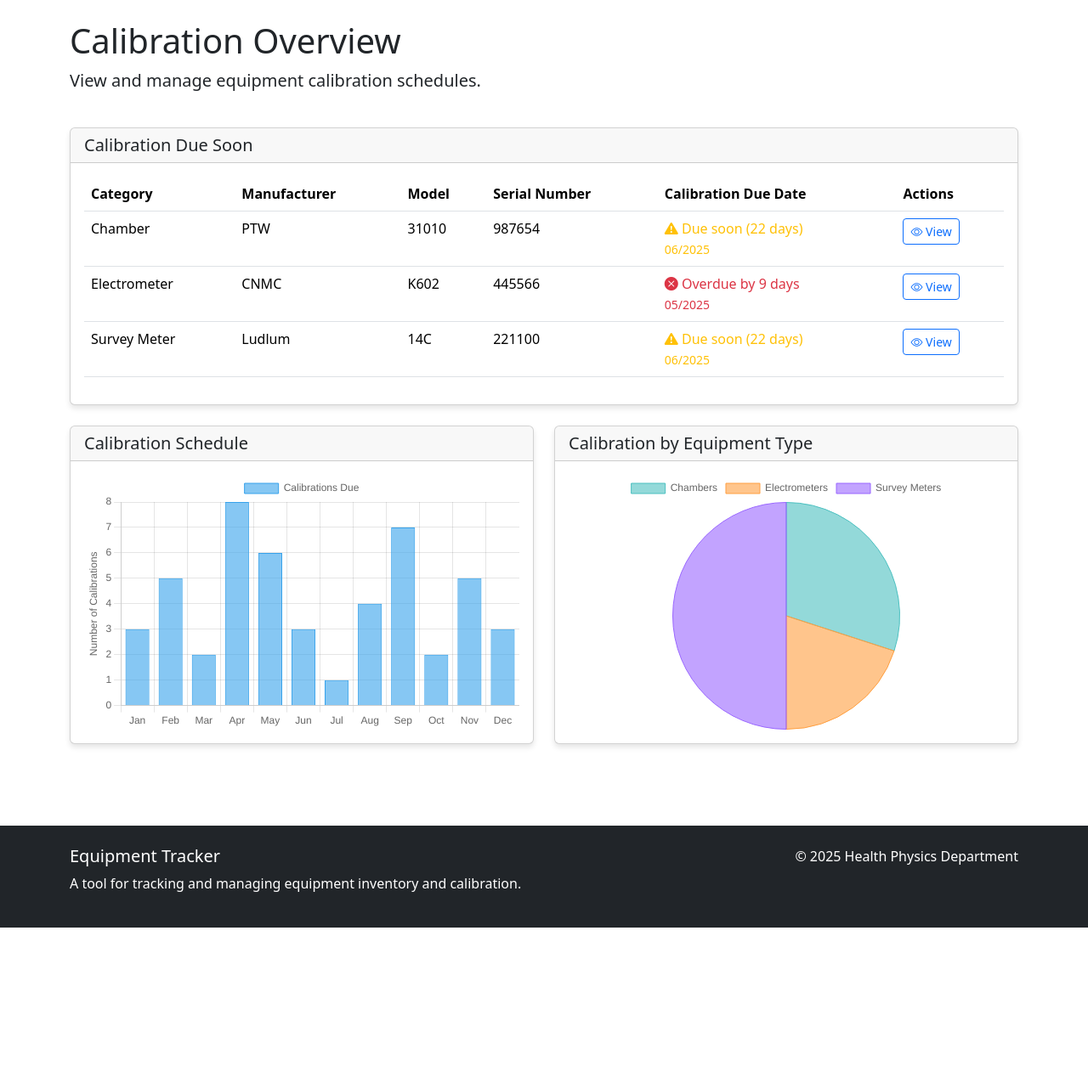
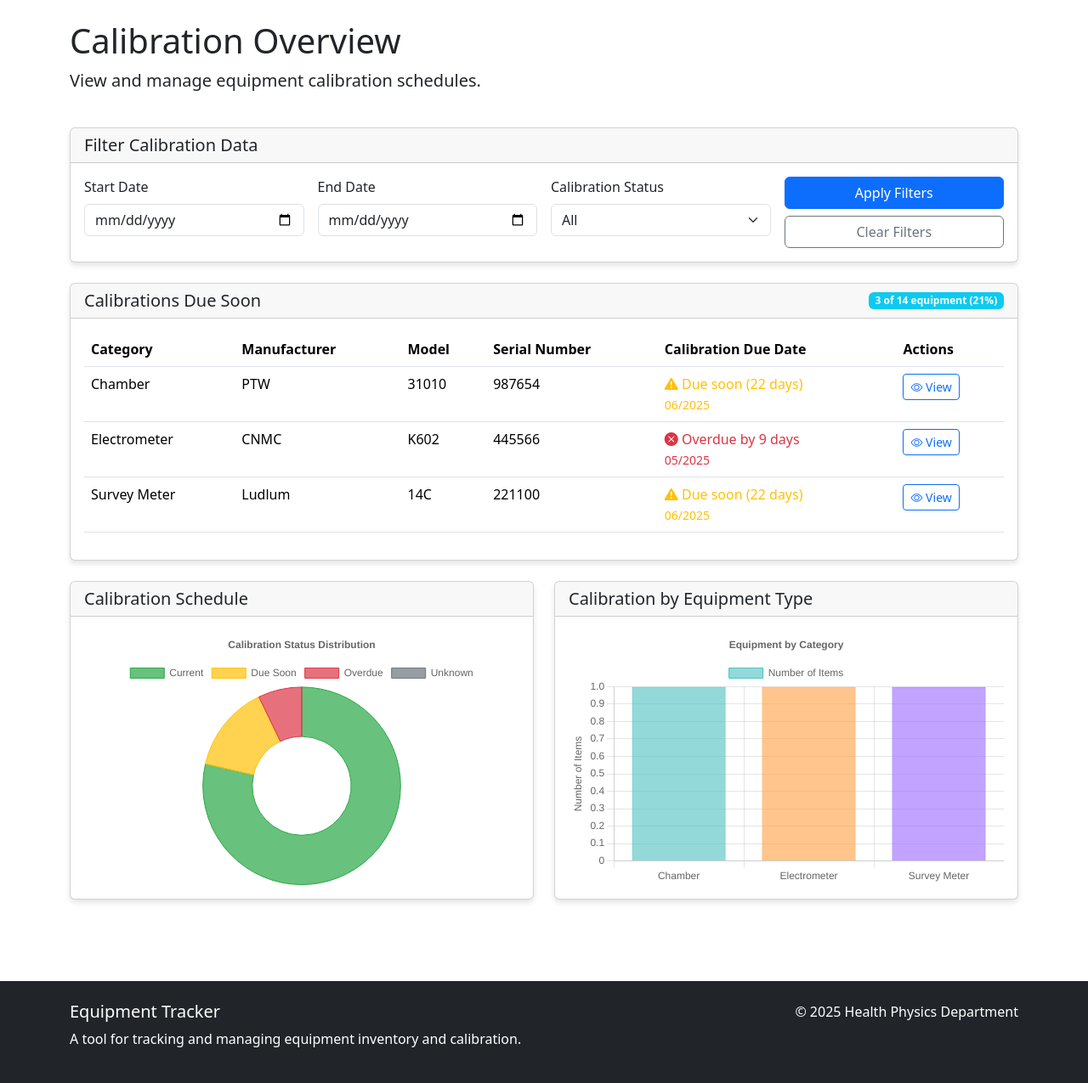
Before and after one commit to Ara-Alexandrian/equipment-tracker, a Flask app: page /calibration in a window 1280 px wide. Shown: the part 80-1355 px from the top of the page at 85% size. Before the commit the page ends 1172 px from the top, so only its background shows below. Run offline with Flask 3, Linux system fonts and the light colour scheme.

Commit message:
Add advanced calibration filtering and status tracking
- Enhanced JsonEquipmentDataManager with filtering by calibration date and status\n- Updated dashboard routes to support date range and status filtering\n- Improved calibration template with filter UI and dynamic charts\n- Updated README with comprehensive project documentation

```diff
--- a/app/routes/dashboard.py
+++ b/app/routes/dashboard.py
@@ -4,6 +4,7 @@ Dashboard routes for the Equipment Tracker
 from flask import Blueprint, render_template, request, redirect, url_for, flash
 from app.models.equipment import EquipmentDataManager
 from app import equipment_manager
+from datetime import datetime
 
 bp = Blueprint('dashboard', __name__)
 
@@ -69,11 +70,89 @@ def equipment_detail(equipment_id):
 
 @bp.route('/calibration')
 def calibration_overview():
-    """Render the calibration overview page."""
-    # Get equipment with calibration due soon
-    due_soon = equipment_manager.get_calibration_due_soon()
+    """Render the calibration overview page with filtering options."""
+    # Get filter parameters
+    start_date_str = request.args.get('start_date')
+    end_date_str = request.args.get('end_date')
+    status = request.args.get('status')
+
+    # Parse dates if provided
+    start_date = None
+    end_date = None
+
+    if start_date_str:
+        try:
+            start_date = datetime.strptime(start_date_str, '%Y-%m-%d')
+        except ValueError:
+            pass
+
+    if end_date_str:
+        try:
+            end_date = datetime.strptime(end_date_str, '%Y-%m-%d')
+        except ValueError:
+            pass
+
+    # If no filters, just show equipment due soon
+    if not start_date and not end_date and not status:
+        due_soon = equipment_manager.get_calibration_due_soon()
+        filtered_items = due_soon
+    else:
+        # Use the new filter function
+        filtered_items = equipment_manager.filter_by_calibration_date(
+            start_date=start_date,
+            end_date=end_date,
+            status=status
+        )
+
+    # Group by category
+    items_by_category = {}
+    for item in filtered_items:
+        category = item.get('category', 'Unknown')
+        if category not in items_by_category:
+            items_by_category[category] = []
+        items_by_category[category].append(item)
+
+    # Calculate overall counts and percentages
+    all_equipment = equipment_manager.get_all_equipment()
+    total_count = len(all_equipment)
+    filtered_count = len(filtered_items)
+
+    filtered_percent = round(filtered_count / total_count * 100) if total_count > 0 else 0
+
+    # Get counts by status for chart
+    status_counts = {
+        'current': 0,
+        'due_soon': 0,
+        'overdue': 0,
+        'unknown': 0
+    }
+
+    for item in all_equipment:
+        date_str = str(item.get('calibration_due_date', ''))
+        cal_date = equipment_manager._parse_calibration_date(date_str)
+
+        if not cal_date:
+            status_counts['unknown'] += 1
+            continue
+
+        delta = cal_date - datetime.now()
+
+        if delta.days < 0:
+            status_counts['overdue'] += 1
+        elif delta.days <= 30:
+            status_counts['due_soon'] += 1
+        else:
+            status_counts['current'] += 1
 
     return render_template(
         'dashboard/calibration.html',
-        due_soon=due_soon
+        filtered_items=filtered_items,
+        items_by_category=items_by_category,
+        filtered_count=filtered_count,
+        total_count=total_count,
+        filtered_percent=filtered_percent,
+        status_counts=status_counts,
+        start_date=start_date_str,
+        end_date=end_date_str,
+        status=status
     )
--- a/app/templates/dashboard/calibration.html
+++ b/app/templates/dashboard/calibration.html
@@ -10,11 +10,58 @@
     </div>
 </div>
 
+<div class="row mb-4">
+    <div class="col-md-12">
+        <div class="card">
+            <div class="card-header">
+                <h5 class="mb-0">Filter Calibration Data</h5>
+            </div>
+            <div class="card-body">
+                <form action="{{ url_for('dashboard.calibration_overview') }}" method="get" class="row g-3">
+                    <div class="col-md-3">
+                        <label for="start_date" class="form-label">Start Date</label>
+                        <input type="date" class="form-control" id="start_date" name="start_date" value="{{ start_date }}">
+                    </div>
+                    <div class="col-md-3">
+                        <label for="end_date" class="form-label">End Date</label>
+                        <input type="date" class="form-control" id="end_date" name="end_date" value="{{ end_date }}">
+                    </div>
+                    <div class="col-md-3">
+                        <label for="status" class="form-label">Calibration Status</label>
+                        <select class="form-select" id="status" name="status">
+                            <option value="" {% if not status %}selected{% endif %}>All</option>
+                            <option value="current" {% if status == 'current' %}selected{% endif %}>Current</option>
+                            <option value="due_soon" {% if status == 'due_soon' %}selected{% endif %}>Due Soon</option>
+                            <option value="overdue" {% if status == 'overdue' %}selected{% endif %}>Overdue</option>
+                            <option value="unknown" {% if status == 'unknown' %}selected{% endif %}>Unknown</option>
+                        </select>
+                    </div>
+                    <div class="col-md-3 d-flex align-items-end">
+                        <div class="d-grid gap-2 w-100">
+                            <button type="submit" class="btn btn-primary">Apply Filters</button>
+                            <a href="{{ url_for('dashboard.calibration_overview') }}" class="btn btn-outline-secondary">Clear Filters</a>
+                        </div>
+                    </div>
+                </form>
+            </div>
+        </div>
+    </div>
+</div>
+
 <div class="row">
     <div class="col-md-12">
         <div class="card mb-4">
-            <div class="card-header">
-                <h5 class="mb-0">Calibration Due Soon</h5>
+            <div class="card-header d-flex justify-content-between align-items-center">
+                <h5 class="mb-0">
+                    {% if status %}
+                        {{ status|replace('_', ' ')|title }} Calibrations
+                    {% elif start_date or end_date %}
+                        Filtered Calibrations
+                    {% else %}
+                        Calibrations Due Soon
+                    {% endif %}
+                </h5>
+                <span class="badge bg-info">{{ filtered_count }} of {{ total_count }} equipment ({{ filtered_percent }}%)</span>
             </div>
             <div class="card-body">
                 <div class="table-responsive">
@@ -30,23 +77,35 @@
                             </tr>
                         </thead>
                         <tbody>
-                            {% for item in due_soon %}
+                            {% for item in filtered_items %}
                             <tr>
                                 <td>{{ item.category }}</td>
                                 <td>{{ item.manufacturer }}</td>
                                 <td>{{ item.model }}</td>
                                 <td>{{ item.serial_number }}</td>
-                                <td class="{% if item.calibration_status == 'overdue' %}text-danger{% else %}text-warning{% endif %}">
+                                <td class="
+                                    {% if item.calibration_status == 'overdue' %}text-danger
+                                    {% elif item.calibration_status == 'due_soon' %}text-warning
+                                    {% elif item.calibration_status == 'current' %}text-success
+                                    {% else %}text-muted{% endif %}
+                                ">
                                     {% if item.calibration_status == 'overdue' %}
                                         <i class="bi bi-x-circle-fill"></i> Overdue
                                         {% if item.days_overdue %}
                                             by {{ item.days_overdue }} days
                                         {% endif %}
-                                    {% else %}
+                                    {% elif item.calibration_status == 'due_soon' %}
                                         <i class="bi bi-exclamation-triangle-fill"></i> Due soon
                                         {% if item.days_until_due %}
                                             ({{ item.days_until_due }} days)
                                         {% endif %}
+                                    {% elif item.calibration_status == 'current' %}
+                                        <i class="bi bi-check-circle-fill"></i> Current
+                                        {% if item.days_until_due %}
+                                            ({{ item.days_until_due }} days)
+                                        {% endif %}
+                                    {% else %}
+                                        <i class="bi bi-question-circle-fill"></i> Unknown
                                     {% endif %}
                                     <br>
                                     <small>{{ item.calibration_due_date }}</small>
@@ -59,7 +118,7 @@
                             </tr>
                             {% else %}
                             <tr>
-                                <td colspan="6" class="text-center">No equipment calibrations due soon</td>
+                                <td colspan="6" class="text-center">No equipment found matching the current filters</td>
                             </tr>
                             {% endfor %}
                         </tbody>
@@ -101,29 +160,51 @@
 {% block scripts %}
 <script>
 document.addEventListener('DOMContentLoaded', function() {
-    // Calibration Schedule Chart
+    // Calibration Status Chart
     var ctxCal = document.getElementById('calibrationChart').getContext('2d');
     var calibrationChart = new Chart(ctxCal, {
-        type: 'bar',
+        type: 'doughnut',
         data: {
-            labels: ['Jan', 'Feb', 'Mar', 'Apr', 'May', 'Jun', 'Jul', 'Aug', 'Sep', 'Oct', 'Nov', 'Dec'],
+            labels: ['Current', 'Due Soon', 'Overdue', 'Unknown'],
             datasets: [{
-                label: 'Calibrations Due',
-                data: [3, 5, 2, 8, 6, 3, 1, 4, 7, 2, 5, 3],
-                backgroundColor: 'rgba(54, 162, 235, 0.6)',
-                borderColor: 'rgb(54, 162, 235)',
+                data: [
+                    {{ status_counts.current }},
+                    {{ status_counts.due_soon }},
+                    {{ status_counts.overdue }},
+                    {{ status_counts.unknown }}
+                ],
+                backgroundColor: [
+                    'rgba(40, 167, 69, 0.7)',  // green for current
+                    'rgba(255, 193, 7, 0.7)',  // yellow for due soon
+                    'rgba(220, 53, 69, 0.7)',  // red for overdue
+                    'rgba(108, 117, 125, 0.7)'  // gray for unknown
+                ],
+                borderColor: [
+                    'rgb(40, 167, 69)',
+                    'rgb(255, 193, 7)',
+                    'rgb(220, 53, 69)',
+                    'rgb(108, 117, 125)'
+                ],
                 borderWidth: 1
             }]
         },
         options: {
             responsive: true,
             maintainAspectRatio: false,
-            scales: {
-                y: {
-                    beginAtZero: true,
-                    title: {
-                        display: true,
-                        text: 'Number of Calibrations'
+            plugins: {
+                title: {
+                    display: true,
+                    text: 'Calibration Status Distribution'
+                },
+                tooltip: {
+                    callbacks: {
+                        label: function(context) {
+                            var label = context.label || '';
+                            var value = context.raw || 0;
+                            var total = context.dataset.data.reduce((a, b) => a + b, 0);
+                            var percentage = Math.round((value / total) * 100);
+                            return label + ': ' + value + ' (' + percentage + '%)';
+                        }
                     }
                 }
             }
@@ -133,20 +214,25 @@ document.addEventListener('DOMContentLoaded', function() {
     // Equipment Type Chart
     var ctxType = document.getElementById('equipmentTypeChart').getContext('2d');
     var equipmentTypeChart = new Chart(ctxType, {
-        type: 'pie',
+        type: 'bar',
         data: {
-            labels: ['Chambers', 'Electrometers', 'Survey Meters'],
+            labels: Object.keys({{ items_by_category|tojson }}),
             datasets: [{
-                data: [15, 10, 25],
+                label: 'Number of Items',
+                data: Object.values({{ items_by_category|tojson }}).map(arr => arr.length),
                 backgroundColor: [
                     'rgba(75, 192, 192, 0.6)',
                     'rgba(255, 159, 64, 0.6)',
-                    'rgba(153, 102, 255, 0.6)'
+                    'rgba(153, 102, 255, 0.6)',
+                    'rgba(255, 99, 132, 0.6)',
+                    'rgba(54, 162, 235, 0.6)'
                 ],
                 borderColor: [
                     'rgb(75, 192, 192)',
                     'rgb(255, 159, 64)',
-                    'rgb(153, 102, 255)'
+                    'rgb(153, 102, 255)',
+                    'rgb(255, 99, 132)',
+                    'rgb(54, 162, 235)'
                 ],
                 borderWidth: 1
             }]
@@ -154,6 +240,21 @@ document.addEventListener('DOMContentLoaded', function() {
         options: {
             responsive: true,
             maintainAspectRatio: false,
+            plugins: {
+                title: {
+                    display: true,
+                    text: 'Equipment by Category'
+                }
+            },
+            scales: {
+                y: {
+                    beginAtZero: true,
+                    title: {
+                        display: true,
+                        text: 'Number of Items'
+                    }
+                }
+            }
         }
     });
 });
```
Also changed, not shown: app/models/json_equipment.py (+68 -0 lines), README.md.
